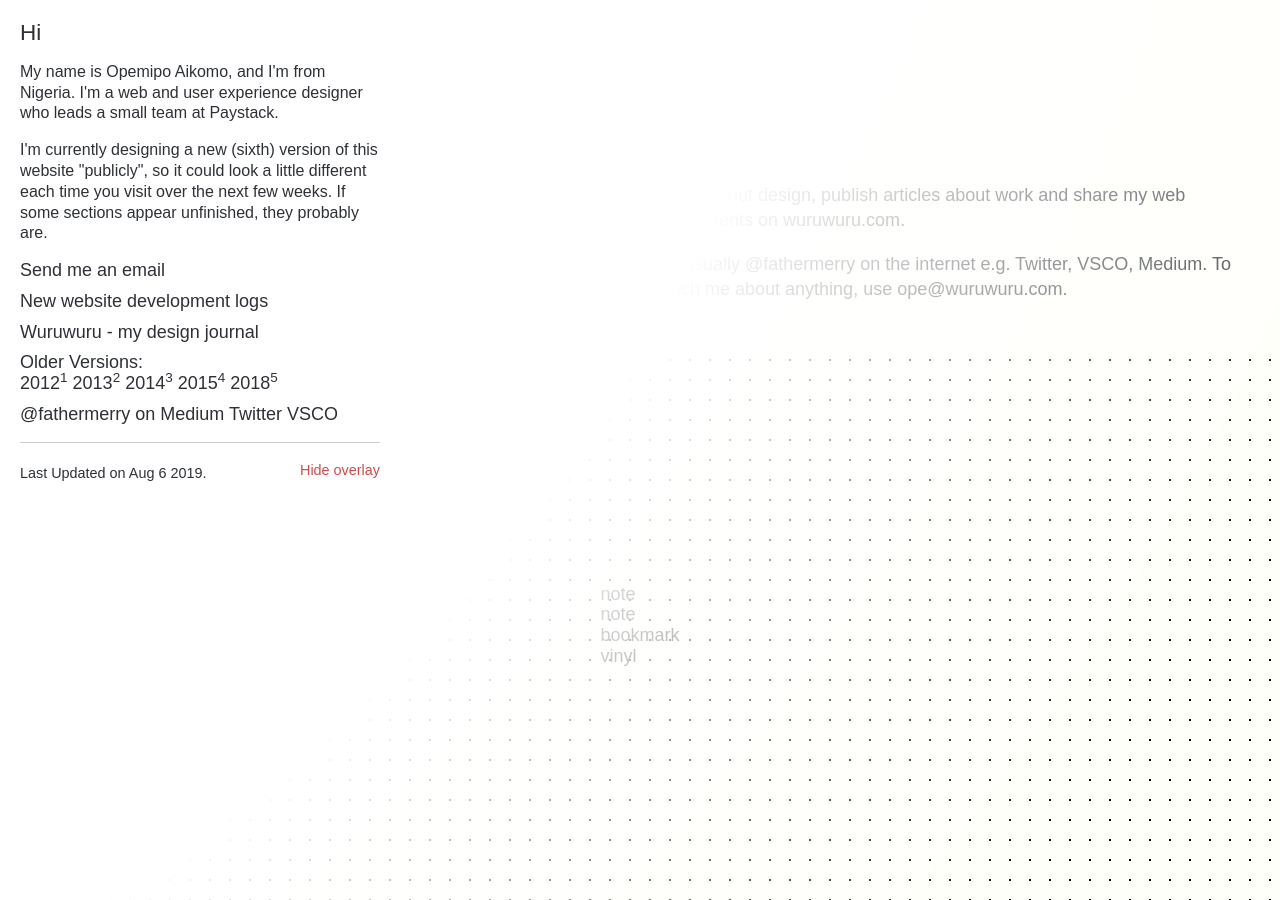
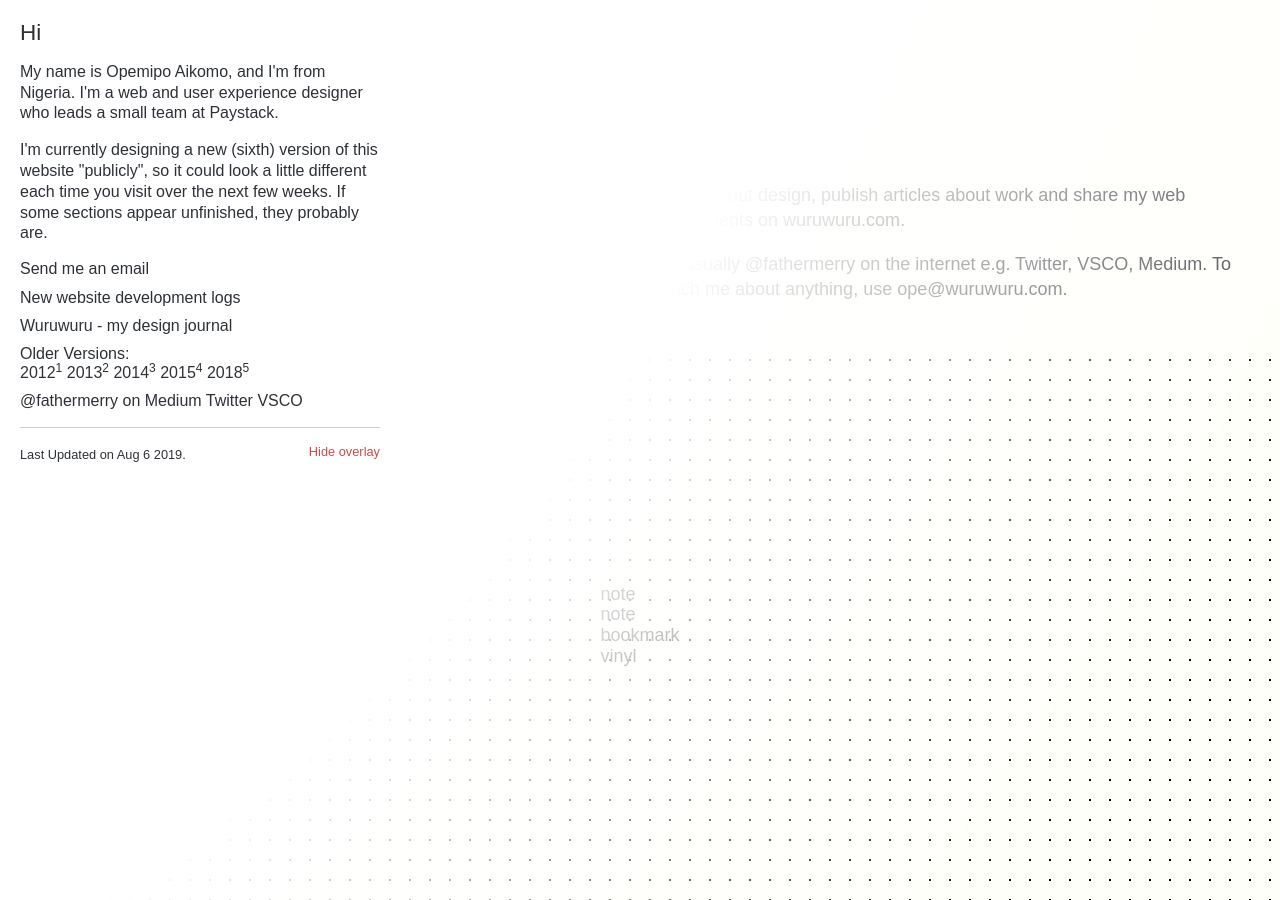
Before and after one commit to fathermerry/opemipo.com, a Jekyll site: the page built from index.md, in a window 1280 px wide. Built offline with Jekyll 4.4.1, drawn with Linux system fonts in a browser that asks for light colours.

Commit message:
Set font size on main wip div

```diff
--- a/_sass/components/_wip.scss
+++ b/_sass/components/_wip.scss
@@ -14,6 +14,7 @@
         animation: wipe 2s cubic-bezier(0.19, 1, 0.22, 1); // easeOutExpo
         -webkit-animation: wipe 2s cubic-bezier(0.19, 1, 0.22, 1); // easeOutExpo
     }
+    font-size: 16px;
     section {
         width: 400px;
         max-width: 100%;
@@ -26,7 +27,6 @@
     }
     p {
         line-height: 1.3;
-        font-size: 16px;
     }
     &__show-site {
         float: right;
```
